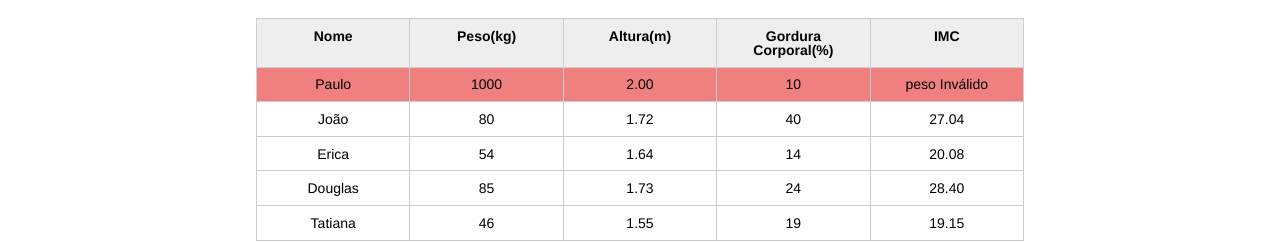
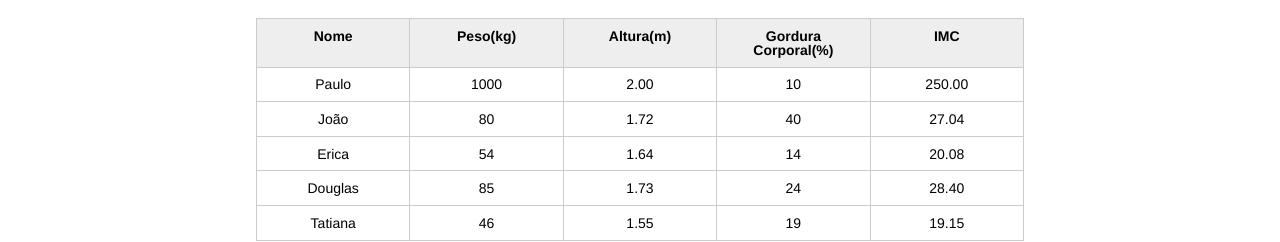
Before and after one commit to GuilhermeSoterio/nutri-js, a plain HTML site: page index.html in a window 1280 px wide. Both pictures are taken after typing "Sample", "Sample", "Sample", "Sample" into the empty fields and a click on the button "Adicionar". Shown: the part 123-365 px from the top of the page. Drawn offline with Linux system fonts and the light colour scheme.

Commit message:
Creating validate parameters

```diff
--- a/index.html
+++ b/index.html
@@ -75,7 +75,7 @@
 			</section>
 			<section class="container">
 				<h2 id="titulo-form">Adicionar novo paciente</h2>
-				<form>
+				<form id="form-adiciona">
 					<div class="grupo">
 						<label for="nome">Nome:</label>
 						<input id="nome" name="nome" type="text" placeholder="digite o nome do seu paciente" class="campo">
@@ -97,7 +97,7 @@
 				</form>
 			</section>
 		</main>
-		<script src="js/app.js"></script>
-
+		<script src="js/calcula-imc.js"></script>
+		<script src="js/form.js"></script>
 	</body>
 </html>
--- a/js/app.js
+++ /dev/null
@@ -1,79 +0,0 @@
-//var titulo = document.querySelector("h1");
-			//por classe
-//var titulo2 = document.querySelector(".titulo");
-//titulo.textContent = "Banana";
-//------Selecionando todos os pcientes de uma vez.--------
-var pacientes = document.querySelectorAll(".paciente");
-//---------------------Selecionando Elementos----------------------
-for (var i = 0; i < pacientes.length; i++) {
-
-    var paciente = pacientes[i];
-
-    var tdPeso = paciente.querySelector(".info-peso");
-    var peso = tdPeso.textContent;
-
-    var tdAltura = paciente.querySelector(".info-altura");
-    var altura = tdAltura.textContent;
-
-    var tdImc = paciente.querySelector(".info-imc");
-
-    var pesoEhValido = true;
-    var alturaEhValida = true;
-
-    if (peso <= 0 || peso >= 1000) {
-        console.log("peso inválido!");
-        pesoEhValido = false;
-        tdImc.textContent = "peso Inválido";
-        paciente.classList.add("paciente-invalido");
-    }
-
-    if (altura <= 0 || altura >= 3.00) {
-        console.log("altura inválido!");
-        alturaEhValida = false;
-        tdImc.textContent = "Altura Inválido";
-        paciente.classList.add("paciente-invalido");
-    }
-    //--------------------------Calculando IMC ------------------------
-    if (alturaEhValida && pesoEhValido){
-        var imc = peso / (altura * altura);
-        tdImc.textContent = imc.toFixed(2);
-    }
-
-    //-----------------------Adicionando Evento no botão-------------//
-    var botaoAdicionar = document.querySelector("#adicionar-paciente");
-
-    var botaoAdicionar = document.querySelector("#adicionar-paciente");
-    botaoAdicionar.addEventListener("click", function(event) {
-        event.preventDefault();
-
-        var form = document.querySelector("#form-adiciona");
-
-        var nome = form.nome.value;
-        var peso = form.peso.value;
-        var altura = form.altura.value;
-        var gordura = form.gordura.value;
-
-        var pacienteTr = document.createElement("tr");
-
-        var nomeTd = document.createElement("td");
-        var pesoTd = document.createElement("td");
-        var alturaTd = document.createElement("td");
-        var gorduraTd = document.createElement("td");
-        var imcTd = document.createElement("td");
-
-        nomeTd.textContent = nome;
-        pesoTd.textContent = peso;
-        alturaTd.textContent = altura;
-        gorduraTd.textContent = gordura;
-
-        pacienteTr.appendChild(nomeTd);
-        pacienteTr.appendChild(pesoTd);
-        pacienteTr.appendChild(alturaTd);
-        pacienteTr.appendChild(gorduraTd);
-
-        var tabela = document.querySelector("#tabela-pacientes");
-
-        tabela.appendChild(pacienteTr);
-
-    });
-}
--- /dev/null
+++ b/js/calcula-imc.js
@@ -0,0 +1,65 @@
+//var titulo = document.querySelector("h1");
+			//por classe
+//var titulo2 = document.querySelector(".titulo");
+//titulo.textContent = "Banana";
+//------Selecionando todos os pcientes de uma vez.--------
+var pacientes = document.querySelectorAll(".paciente");
+//---------------------Selecionando Elementos----------------------
+for (var i = 0; i < pacientes.length; i++) {
+
+    var paciente = pacientes[i];
+
+    var tdPeso = paciente.querySelector(".info-peso");
+    var peso = tdPeso.textContent;
+
+    var tdAltura = paciente.querySelector(".info-altura");
+    var altura = tdAltura.textContent;
+
+    var tdImc = paciente.querySelector(".info-imc");
+
+    var pesoEhValido = validaPeso(peso);
+    var alturaEhValida = validaAltura(altura);
+
+
+    if (!pesoEhValido) {
+        console.log("peso inválido!");
+        pesoEhValido = false;
+        tdImc.textContent = "peso Inválido";
+        paciente.classList.add("paciente-invalido");
+    }
+
+    if (!alturaEhValida) {
+        console.log("Altura inválida!");
+        alturaEhValida = false;
+        tdImc.textContent = "Altura inválida!";
+        paciente.classList.add("paciente-invalido");
+    }
+    //--------------------------Calculando IMC ------------------------
+    if ( alturaEhValida && pesoEhValido) {
+        var imc = calculaImc(peso, altura);
+        tdImc.textContent = imc.toFixed(2);
+    }
+
+function calculaImc(peso, altura){
+        var imc = 0;
+        imc = peso / (altura * altura);
+
+        return imc;
+    }
+
+function validaPeso(peso){
+        if (peso >= 0 && peso <= 1000) {
+            return true;
+        } else {
+            return false;
+        }
+    }
+
+function validaAltura(altura) {
+        if (altura >= 0 && altura <= 3.0) {
+            return true;
+        } else {
+            return false;
+        }
+    }
+};
--- /dev/null
+++ b/js/form.js
@@ -0,0 +1,67 @@
+var botaoAdicionar = document.querySelector("#adicionar-paciente");
+botaoAdicionar.addEventListener("click", function(event) {
+    event.preventDefault();
+
+    var form = document.querySelector("#form-adiciona");
+
+    // Extraindo informações do paciente do form
+    var paciente = obtemPacienteDoFormulario(form);
+
+    if (!validaPaciente(paciente)) {
+        console.log("Paciente inválido");
+    }
+    // Cria a tr a td do paciente
+    var pacienteTr = montaTr(paciente);
+
+    if (!validaPaciente(paciente)) {
+        console.log("Paciente inválido");
+        return;
+    }
+
+    //Adicionando o paciente na tabela
+    var tabela = document.querySelector("#tabela-pacientes");
+
+    tabela.appendChild(pacienteTr);
+    //Reseta a tabela do formulário
+    form.reset();
+});
+
+    function obtemPacienteDoFormulario(form) {
+    var paciente = {
+        nome: form.nome.value,
+        peso: form.peso.value,
+        altura:form.altura.value,
+        gordura:form.gordura.value,
+        imc: calculaImc(form.peso.value, form.altura.value)
+    }
+    return paciente;
+}
+
+function montaTr(paciente){
+    var pacienteTr = document.createElement("tr");
+    pacienteTr.classList.add("paciente");
+
+    pacienteTr.appendChild(montaTd(paciente.nome, "info-nome"));
+    pacienteTr.appendChild(montaTd(paciente.peso, "info-peso"));
+    pacienteTr.appendChild(montaTd(paciente.altura, "info-altura"));
+    pacienteTr.appendChild(montaTd(paciente.gordura, "info-gordura"));
+    pacienteTr.appendChild(montaTd(paciente.imc, "info-imc"));
+
+    return pacienteTr;
+}
+
+function montaTd(dado, classe){
+    var td = document.createElement("td");
+    td.textContent = dado;
+    td.classList.add(classe);
+
+    return td;
+}
+
+function validaPaciente(paciente) {
+    if (validaPeso(paciente.peso)) {
+        return true;
+    } else {
+        return false;
+    }
+}
```
